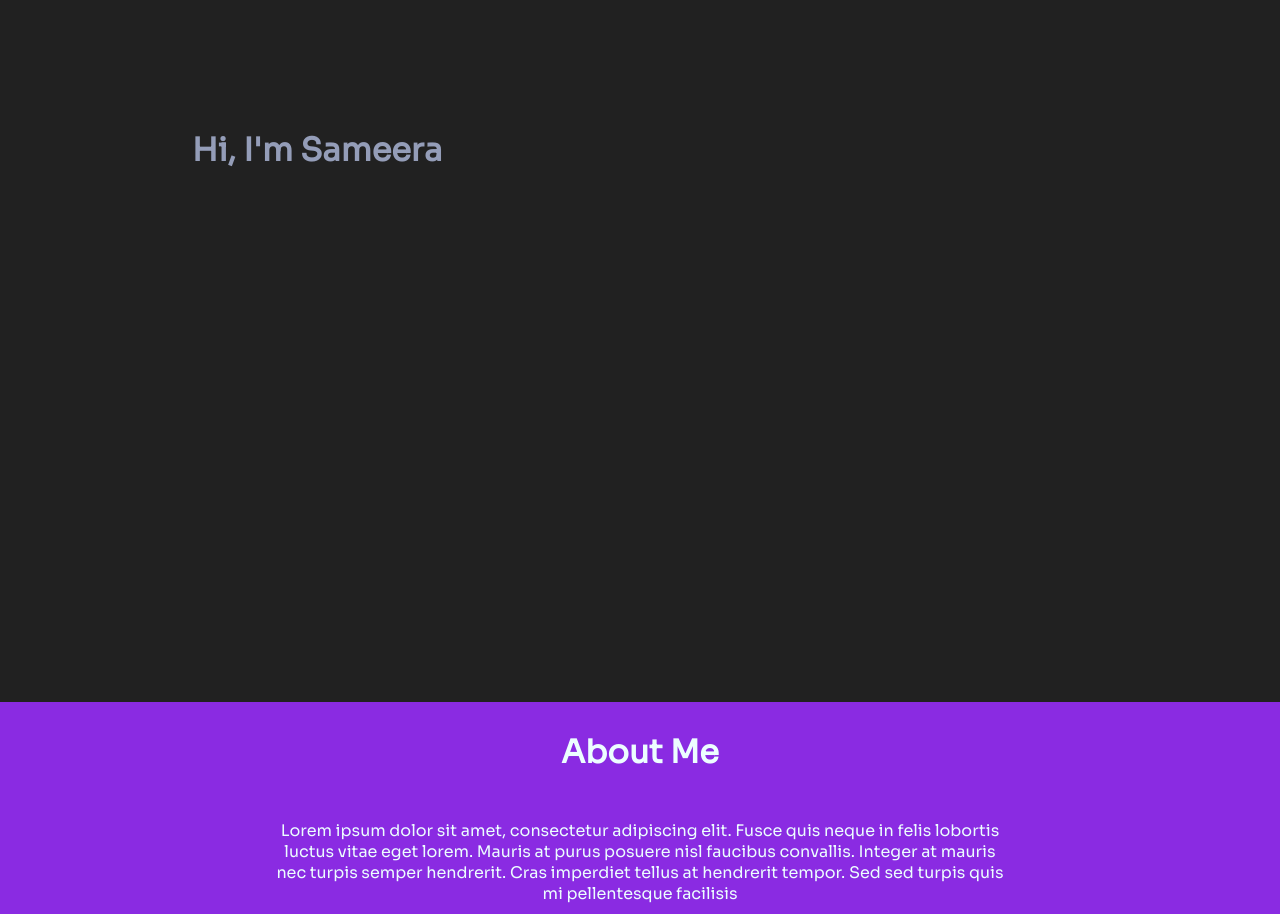
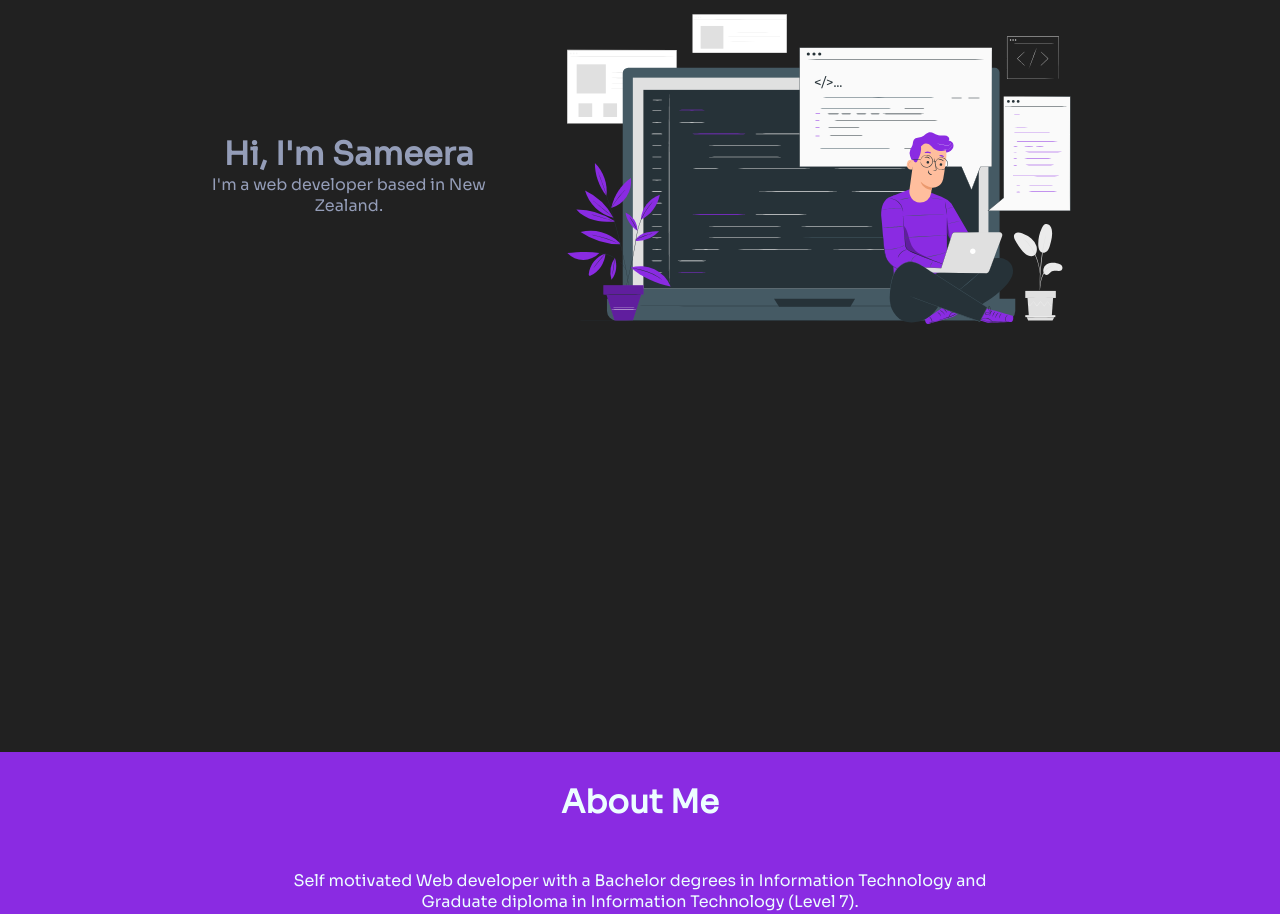
Before and after one commit to SamMalka07/portfolio-website, a React (Create React App) app: page / in a window 1280 px wide. Shown: the part 220-1134 px from the top of the page. Built offline with nearby package versions, Linux system fonts and the light colour scheme; a web font is replaced by a local one.

Commit message:
Multiple Updates
Downgraded to React 17

Updated Hero, Contact, About and App.css

```diff
--- a/package.json
+++ b/package.json
@@ -6,8 +6,9 @@
     "@testing-library/jest-dom": "^5.16.4",
     "@testing-library/react": "^13.3.0",
     "@testing-library/user-event": "^13.5.0",
-    "react": "^18.2.0",
-    "react-dom": "^18.2.0",
+    "react": "^17.0.2",
+    "react-dom": "^17.0.2",
+    "react-hook-form": "^7.33.1",
     "react-icons": "^4.4.0",
     "react-router-dom": "^6.3.0",
     "react-router-hash-link": "^2.4.3",
--- a/src/App.css
+++ b/src/App.css
@@ -166,7 +166,7 @@ Hero Section
 .hero-section{
   width: 70%;
   margin: 0px auto;
-  height: calc(100vh - 100px) !important;
+  height: calc(100vh - 50px) !important;
   margin-bottom: 0;
   display: flex;
   align-items: center;
@@ -175,7 +175,22 @@ Hero Section
 .hero-content{
   margin-top: -100px;
   display: flex;
+  width: 100%;
   color: var(--mind-dark-gray);
+  align-items: center;
+  justify-content: space-between;
+}
+
+.hero-text{
+  width: 35%;
+}
+
+.hero-image{
+  width: 60%;
+}
+
+.hero-image img{
+  object-fit: cover;
 }
 
 /*
@@ -198,6 +213,10 @@ About
 .about-section-inner {
   width: 60%;
   margin: 0px auto;
+}
+
+.page-inner{
+  width: 100%;
 }
 
 
@@ -235,7 +254,6 @@ Project
 
 
 .portfolio-section {
-  height: 1500px;
   width: 80%;
   margin: 30px auto;
   display: flex;
@@ -248,7 +266,7 @@ Project
   width: 30%;
   padding: 10px;
   background-color: white;
-  height: 600px;
+  height: 500px;
   border-radius: 20px;
   box-shadow: 0 0 20px 5px rgba(0, 0, 0, 0.7);
 }
--- a/src/components/About.js
+++ b/src/components/About.js
@@ -56,16 +56,17 @@ const About = () => {
   return (
     <div id="about">
       <div className="page-section">
-        <div>
+        <div className="page-inner">
           <div className="about-section">
             <div className="about-section-inner">
               <h1 className="section-header white-txt">About Me</h1>
               <p className="white-txt">
-                Lorem ipsum dolor sit amet, consectetur adipiscing elit. Fusce
-                quis neque in felis lobortis luctus vitae eget lorem. Mauris at
-                purus posuere nisl faucibus convallis. Integer at mauris nec
-                turpis semper hendrerit. Cras imperdiet tellus at hendrerit
-                tempor. Sed sed turpis quis mi pellentesque facilisis
+                Self motivated Web developer with a Bachelor degrees in
+                Information Technology and Graduate diploma in Information
+                Technology (Level 7). <br />
+                My main ambition is to become a Full Stack Web Developer. My
+                passion for programming inspire me to learn new programming
+                languages, frameworks, etc. in my spare time.
               </p>
             </div>
           </div>
--- a/src/components/Contact.js
+++ b/src/components/Contact.js
@@ -2,8 +2,14 @@ import React from "react";
 
 const Contact = () => {
   return (
-    <div className="contacts" id="contacts">
-      <h1>Get In Touch</h1>
+    <div id="contacts">
+      <div className="page-section">
+        <h1>Get In Touch</h1>
+        <div className="contact-section">
+          <div className="contact-details"></div>
+          <div className="contact-form"></div>
+        </div>
+      </div>
     </div>
   );
 };
--- a/src/components/Hero.js
+++ b/src/components/Hero.js
@@ -1,4 +1,4 @@
-import React, { useEffect, useRef } from "react";
+import React, { useRef } from "react";
 
 const Hero = () => {
   const linksContainerRef = useRef(null);
@@ -13,10 +13,13 @@ const Hero = () => {
   return (
     <div className="hero-section" ref={linksContainerRef}>
       <div className="hero-content" ref={linksRef}>
-        <div className="hero-">
+        <div className="hero-text">
           <h1>Hi, I'm Sameera</h1>
+          <p>I'm a web developer based in New Zealand.</p>
         </div>
-        <div className="hero-image"></div>
+        <div className="hero-image">
+          <img src="/images/hero.svg" alt="" />
+        </div>
       </div>
     </div>
   );
```
Also changed, not shown: src/index.js (+4 -4 lines), public/images/hero.svg (added), 1 other file (tests, documents, lock files or other folders).
